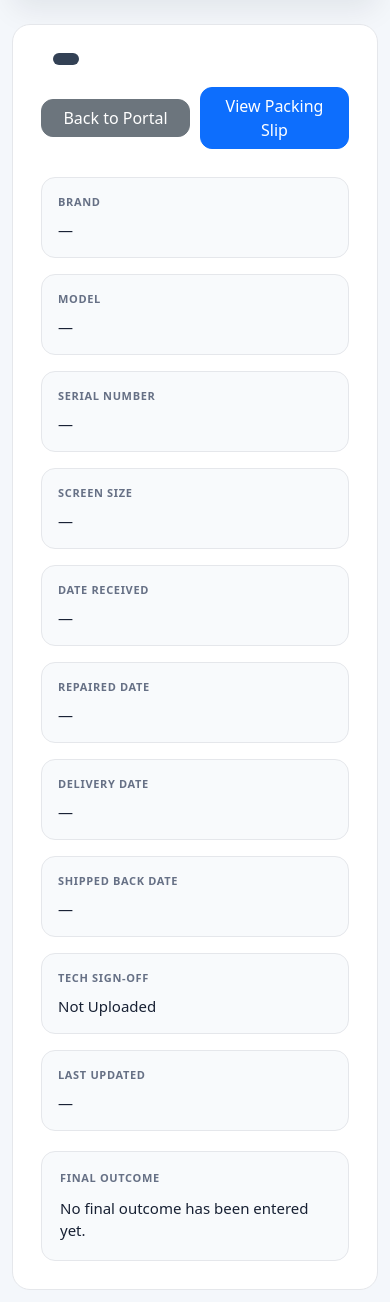
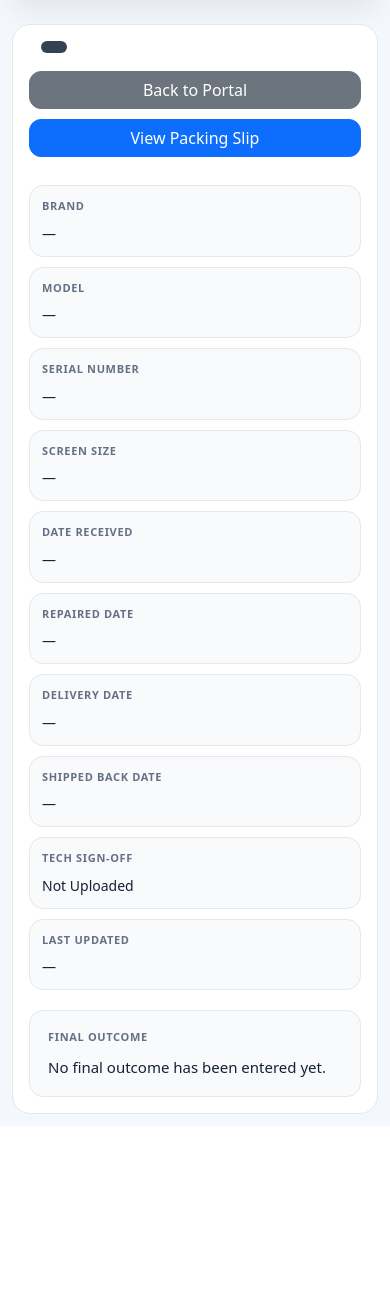
Before and after one commit to jralleman12A/pierson-repairs, a Flask app: template templates/customer_detail.html in a window 390 px wide. Shown: the part 140-1442 px from the top of the page. After the commit the page ends 1254 px from the top, so only its background shows below. Run offline with Flask 3, Linux system fonts and the light colour scheme; the template is opened without the code that fills it, so the values that code supplies are empty.

Commit message:
Update customer_detail.html

```diff
--- a/templates/customer_detail.html
+++ b/templates/customer_detail.html
@@ -137,10 +137,18 @@
 }
 
 @media (max-width: 700px) {
-    .customer-title-line h1 { font-size: 24px; }
-    .customer-header { flex-direction: column; }
-    .customer-actions { width: 100%; }
-    .customer-actions .btn { flex: 1; text-align: center; }
+    .customer-detail-card { padding: 16px; }
+    .customer-title-line h1 { font-size: 22px; }
+    .customer-header { flex-direction: column; gap: 12px; }
+    .customer-actions { width: 100%; flex-direction: column; }
+    .customer-actions .btn { width: 100%; text-align: center; }
+    .customer-grid { grid-template-columns: 1fr 1fr; gap: 10px; }
+    .customer-box { padding: 12px; }
+    .customer-box p { font-size: 14px; }
+}
+
+@media (max-width: 480px) {
+    .customer-grid { grid-template-columns: 1fr; }
 }
 </style>
 
```
